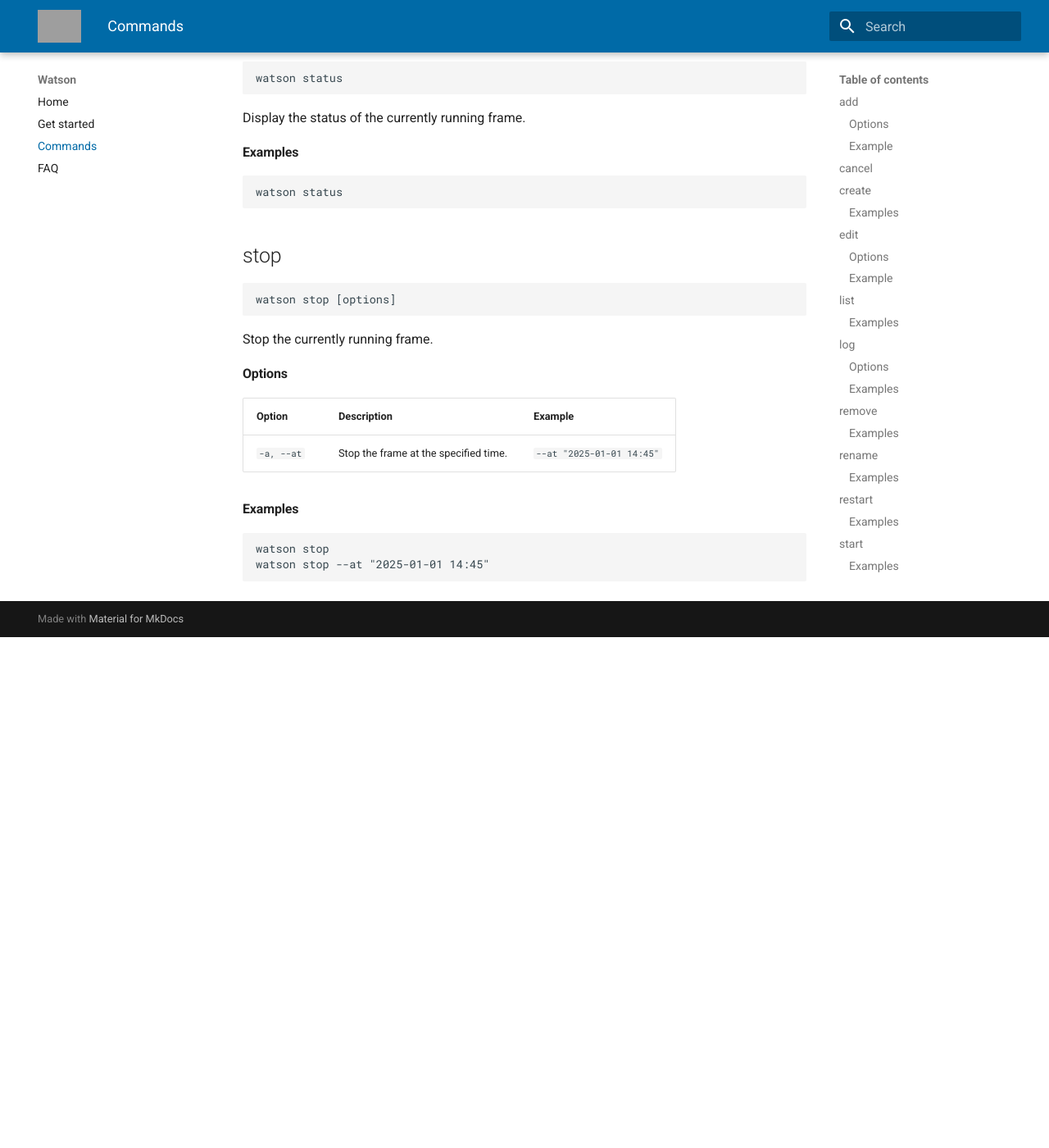
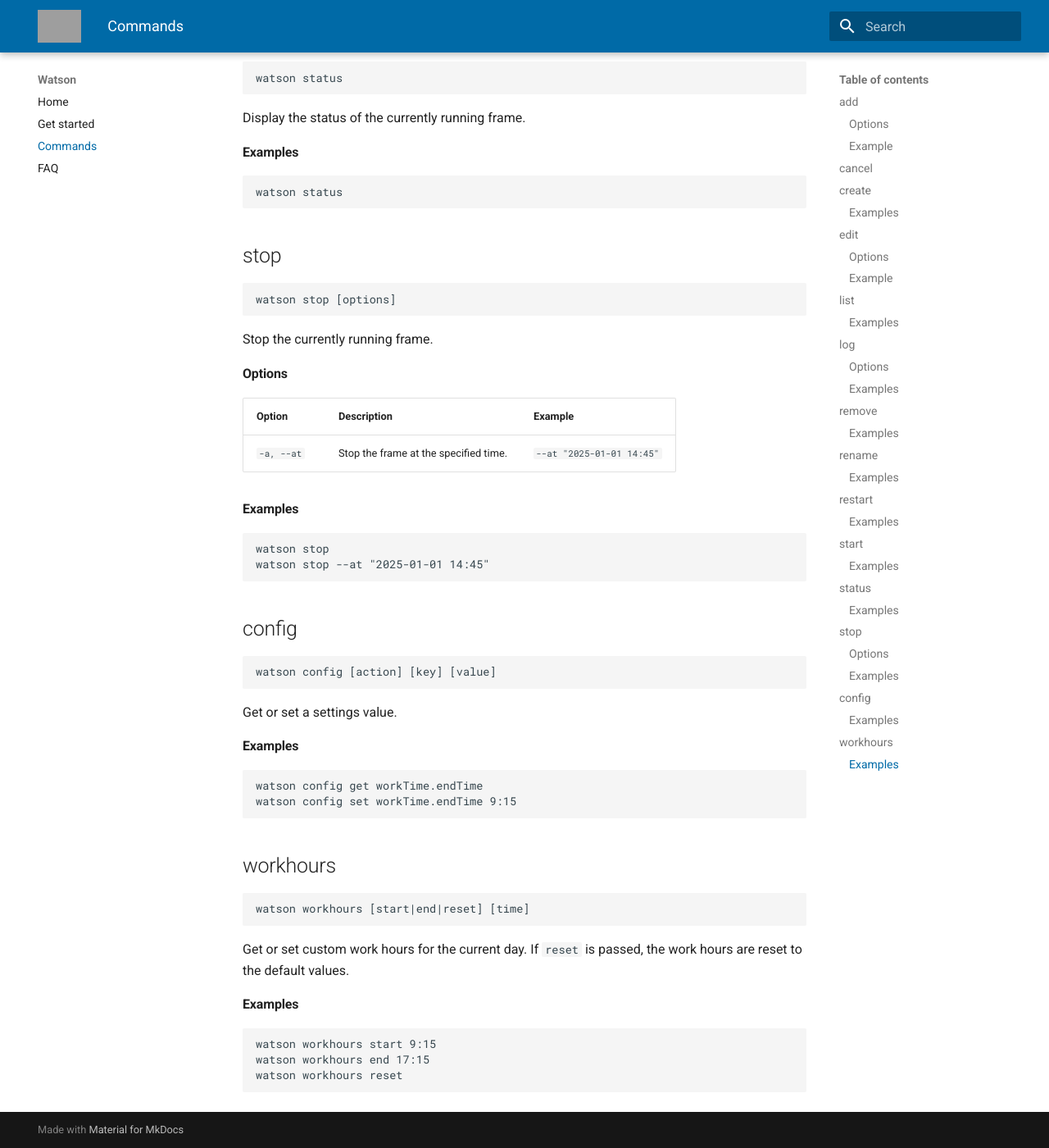
Before and after one commit to nomis51/watson, an MkDocs documentation site: the page built from docs/docs/commands.md, in a window 1280 px wide and 1400 px high, scrolled down 4208 px. Shown: the whole window at 82% size. Built offline with MkDocs 1.6.1 and Material for MkDocs 9.7.7, drawn with Linux system fonts in a browser that asks for light colours; before the commit the page ends 4985 px from its top, so only the background shows below that; grey boxes are pictures that could not be loaded.

Commit message:
update docs

````diff
--- a/docs/docs/commands.md
+++ b/docs/docs/commands.md
@@ -214,3 +214,35 @@
 watson stop
 watson stop --at "2025-01-01 14:45"
 ```
+
+## config
+
+```
+watson config [action] [key] [value]
+```
+
+Get or set a settings value.
+
+#### Examples
+
+```
+watson config get workTime.endTime
+watson config set workTime.endTime 9:15
+```
+
+## workhours
+
+```
+watson workhours [start|end|reset] [time]
+```
+
+Get or set custom work hours for the current day.
+If `reset` is passed, the work hours are reset to the default values.
+
+#### Examples
+
+```
+watson workhours start 9:15
+watson workhours end 17:15
+watson workhours reset
+```
````
